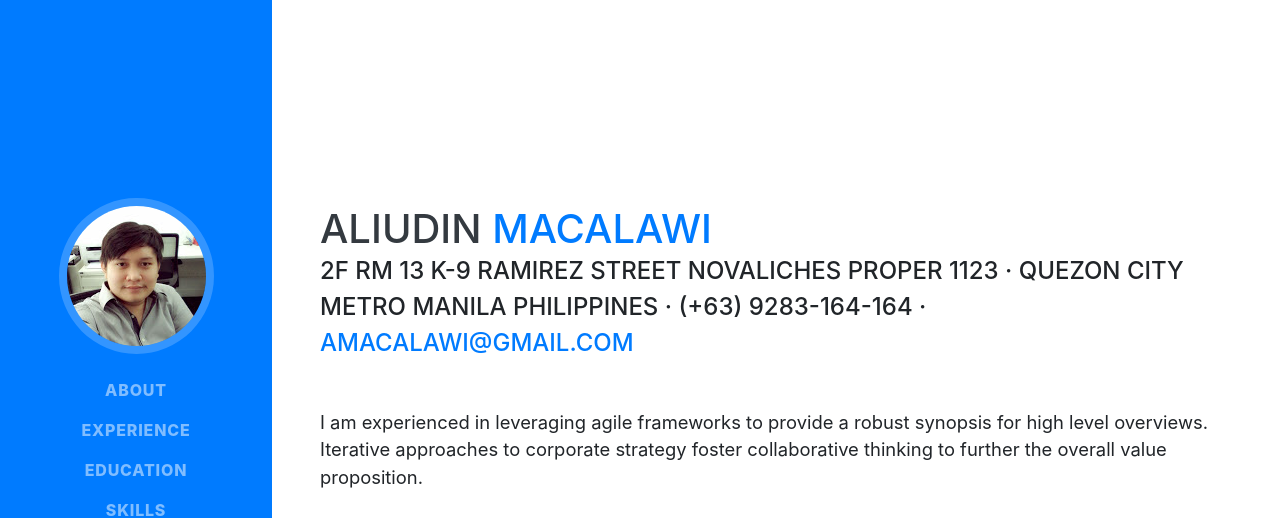
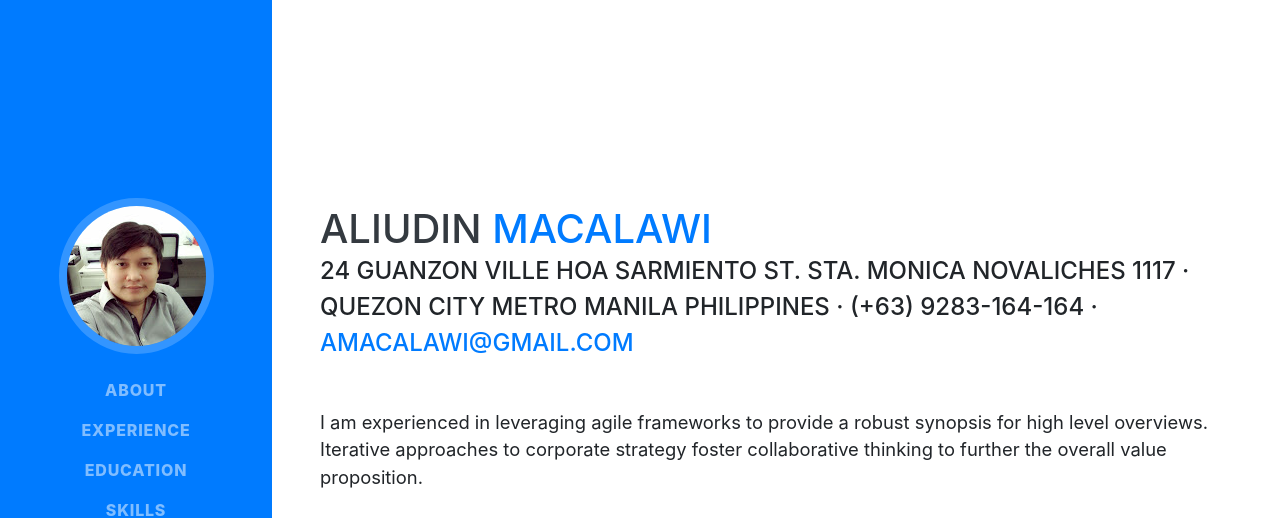
Before and after one commit to amacalawi/profile, a website with bundled scripts: page index.html in a window 1280 px wide. Shown: the top 518 px of the page. Built offline with nearby package versions, Linux system fonts and the light colour scheme; a web font is replaced by a local one.

Commit message:
merge changes

```diff
--- a/index.html
+++ b/index.html
@@ -66,7 +66,7 @@
         <h1 class="mb-0">Aliudin
           <span class="text-primary">Macalawi</span>
         </h1>
-        <div class="subheading mb-5">2F RM 13 K-9 Ramirez Street Novaliches Proper 1123 · Quezon City Metro Manila Philippines · (+63) 9283-164-164 ·
+        <div class="subheading mb-5">24 Guanzon Ville HOA Sarmiento St. Sta. Monica Novaliches 1117 · Quezon City Metro Manila Philippines · (+63) 9283-164-164 ·
           <a href="mailto:amacalawi@gmail.com">amacalawi@gmail.com</a>
         </div>
         <p class="lead mb-5">I am experienced in leveraging agile frameworks to provide a robust synopsis for high level overviews. Iterative approaches to corporate strategy foster collaborative thinking to further the overall value proposition.</p>
```
